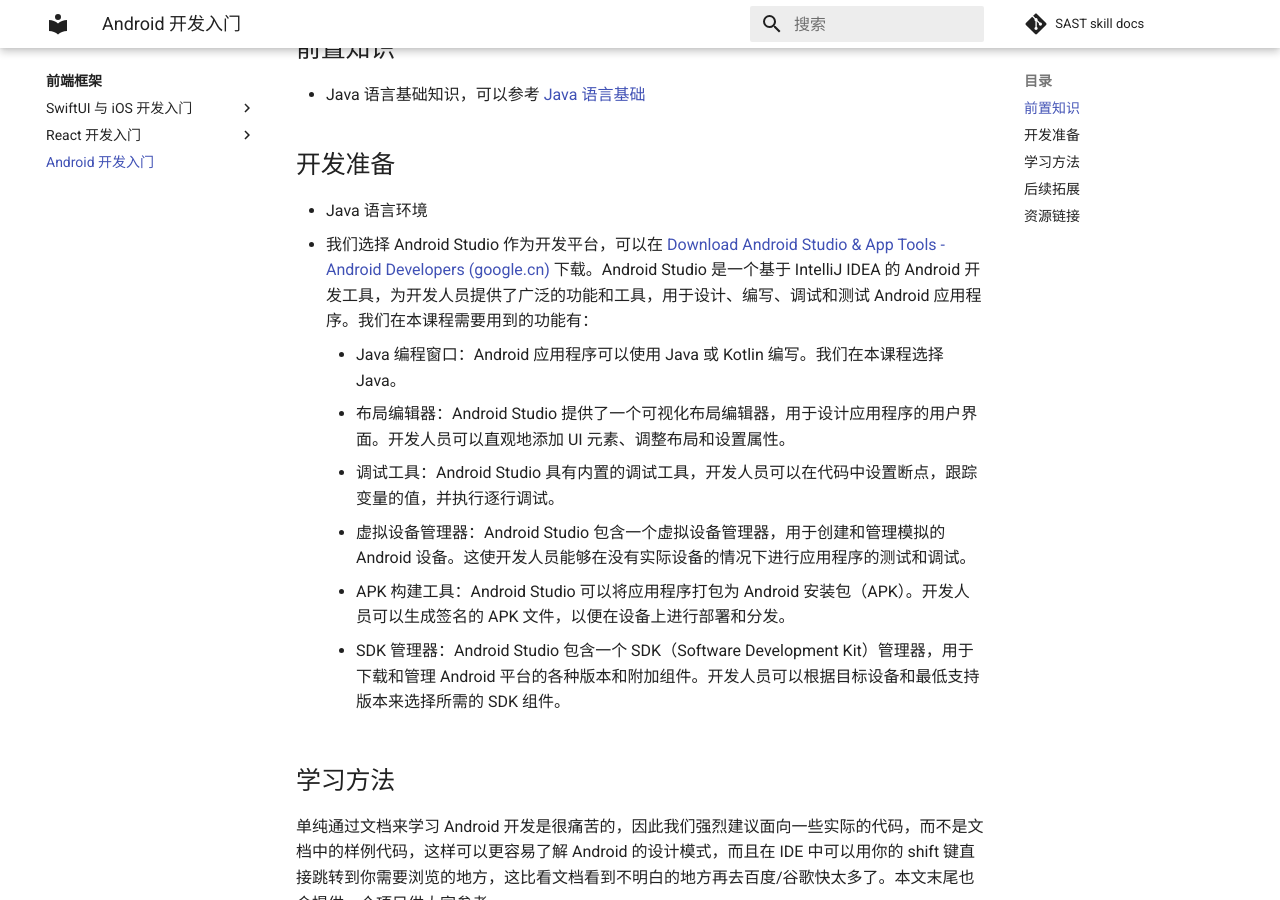
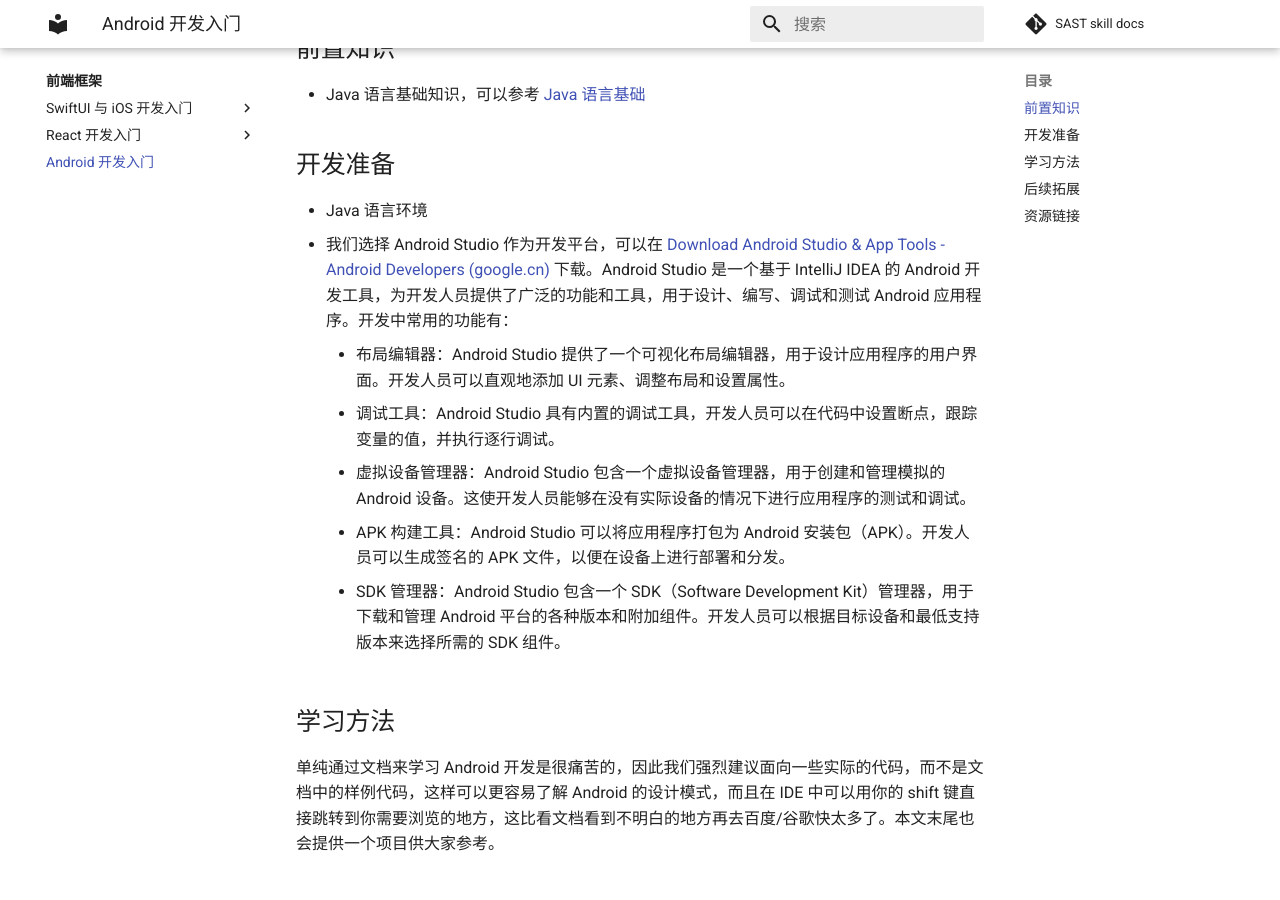
Before and after one commit to SAST-skill-docers/sast-skill-docs, an MkDocs documentation site: the page built from docs/frontend/android/index.md, in a window 1280 px wide and 900 px high, scrolled down 393 px. Built offline with MkDocs 1.6.1 and Material for MkDocs 9.7.7, drawn with Linux system fonts in a browser that asks for light colours; comment, search, counter and statistics services are not loaded.

Commit message:
fix(Android): typo

```diff
--- a/docs/frontend/android/index.md
+++ b/docs/frontend/android/index.md
@@ -13,8 +13,7 @@
 ## 开发准备
 
 - Java 语言环境
-- 我们选择 Android Studio 作为开发平台，可以在 [Download Android Studio & App Tools - Android Developers (google.cn)](https://developer.android.google.cn/studio/) 下载。Android Studio 是一个基于 IntelliJ IDEA 的 Android 开发工具，为开发人员提供了广泛的功能和工具，用于设计、编写、调试和测试 Android 应用程序。我们在本课程需要用到的功能有：
-    - Java 编程窗口：Android 应用程序可以使用 Java 或 Kotlin 编写。我们在本课程选择 Java。
+- 我们选择 Android Studio 作为开发平台，可以在 [Download Android Studio & App Tools - Android Developers (google.cn)](https://developer.android.google.cn/studio/) 下载。Android Studio 是一个基于 IntelliJ IDEA 的 Android 开发工具，为开发人员提供了广泛的功能和工具，用于设计、编写、调试和测试 Android 应用程序。开发中常用的功能有：
     - 布局编辑器：Android Studio 提供了一个可视化布局编辑器，用于设计应用程序的用户界面。开发人员可以直观地添加 UI 元素、调整布局和设置属性。
     - 调试工具：Android Studio 具有内置的调试工具，开发人员可以在代码中设置断点，跟踪变量的值，并执行逐行调试。
     - 虚拟设备管理器：Android Studio 包含一个虚拟设备管理器，用于创建和管理模拟的 Android 设备。这使开发人员能够在没有实际设备的情况下进行应用程序的测试和调试。
```
